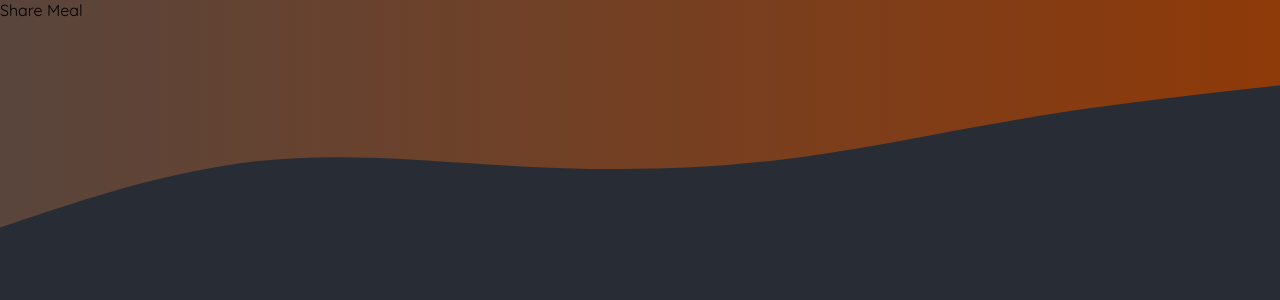
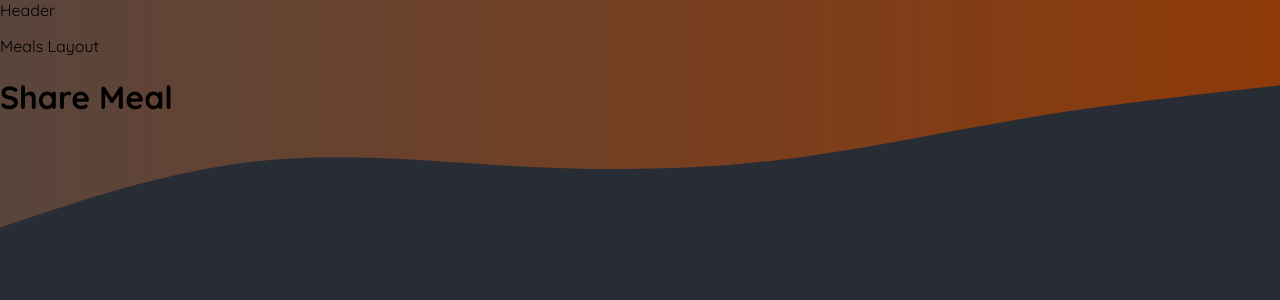
Before and after one commit to diegoDeMiguelNA/foodies-app, a Next.js app: page /meals/share in a window 1280 px wide. Shown: the top 300 px of the page. Built offline with nearby package versions, Linux system fonts and the light colour scheme.

Commit message:
added meals layout

```diff
--- a/app/layout.js
+++ b/app/layout.js
@@ -1,8 +1,8 @@
-import './globals.css';
+import "./globals.css";
 
 export const metadata = {
-  title: 'NextLevel Food',
-  description: 'Delicious meals, shared by a food-loving community.',
+  title: "NextLevel Food",
+  description: "Delicious meals, shared by a food-loving community.",
 };
 
 export default function RootLayout({ children }) {
@@ -15,11 +15,11 @@ export default function RootLayout({ children }) {
               <linearGradient id="gradient" x1="0%" y1="0%" x2="100%" y2="0%">
                 <stop
                   offset="0%"
-                  style={{ stopColor: '#59453c', stopOpacity: '1' }}
+                  style={{ stopColor: "#59453c", stopOpacity: "1" }}
                 />
                 <stop
                   offset="100%"
-                  style={{ stopColor: '#8f3a09', stopOpacity: '1' }}
+                  style={{ stopColor: "#8f3a09", stopOpacity: "1" }}
                 />
               </linearGradient>
             </defs>
@@ -29,7 +29,7 @@ export default function RootLayout({ children }) {
             ></path>
           </svg>
         </div>
-
+        Header
         {children}
       </body>
     </html>
--- /dev/null
+++ b/app/meals/layout.js
@@ -0,0 +1,8 @@
+export default function MealsLayout({ children }) {
+  return (
+    <>
+      <p>Meals Layout</p>
+      {children}
+    </>
+  );
+}
--- a/app/meals/share/page.js
+++ b/app/meals/share/page.js
@@ -1,3 +1,3 @@
 export default function SharePage() {
-  return <div>Share Meal</div>;
+  return <h1>Share Meal</h1>;
 }
```
